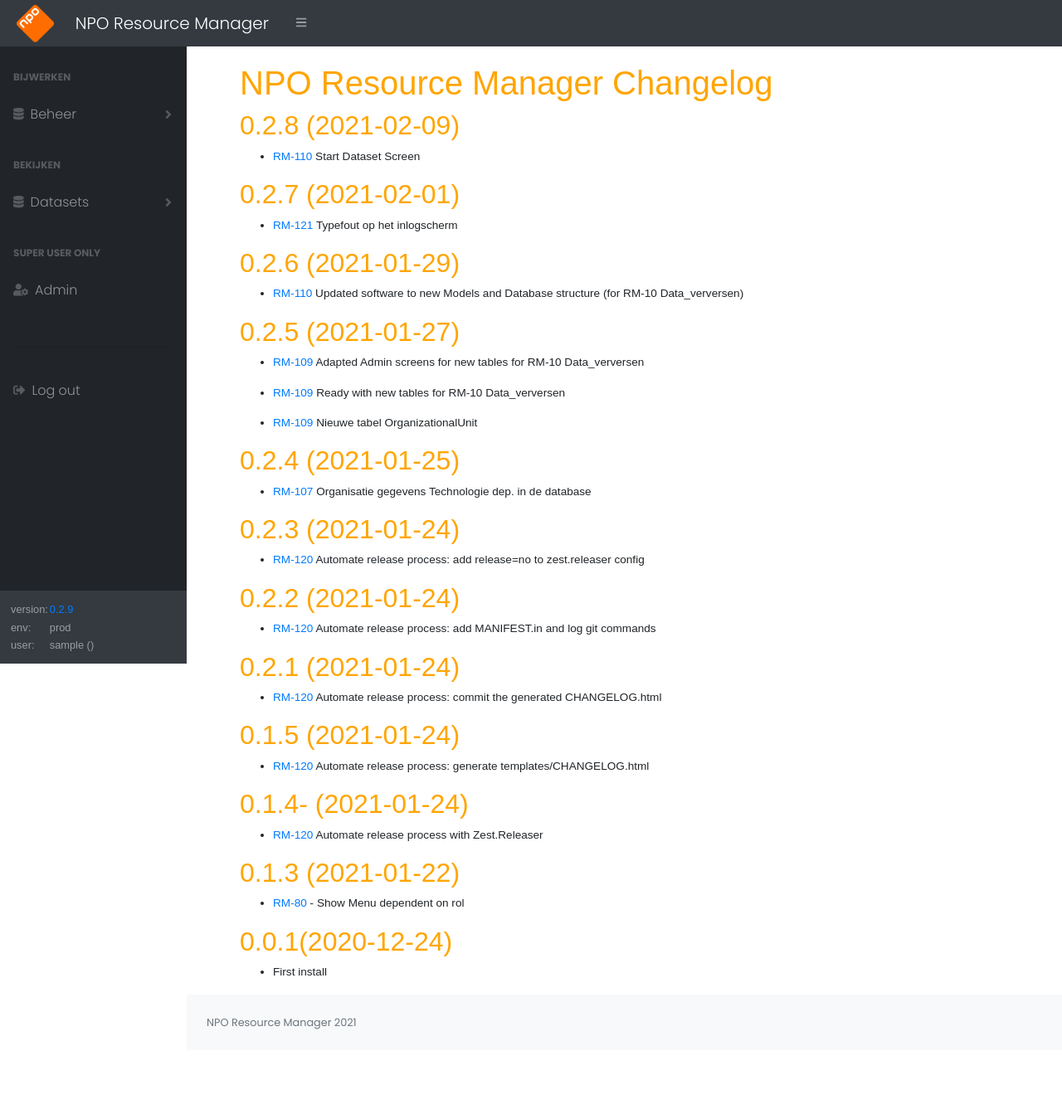
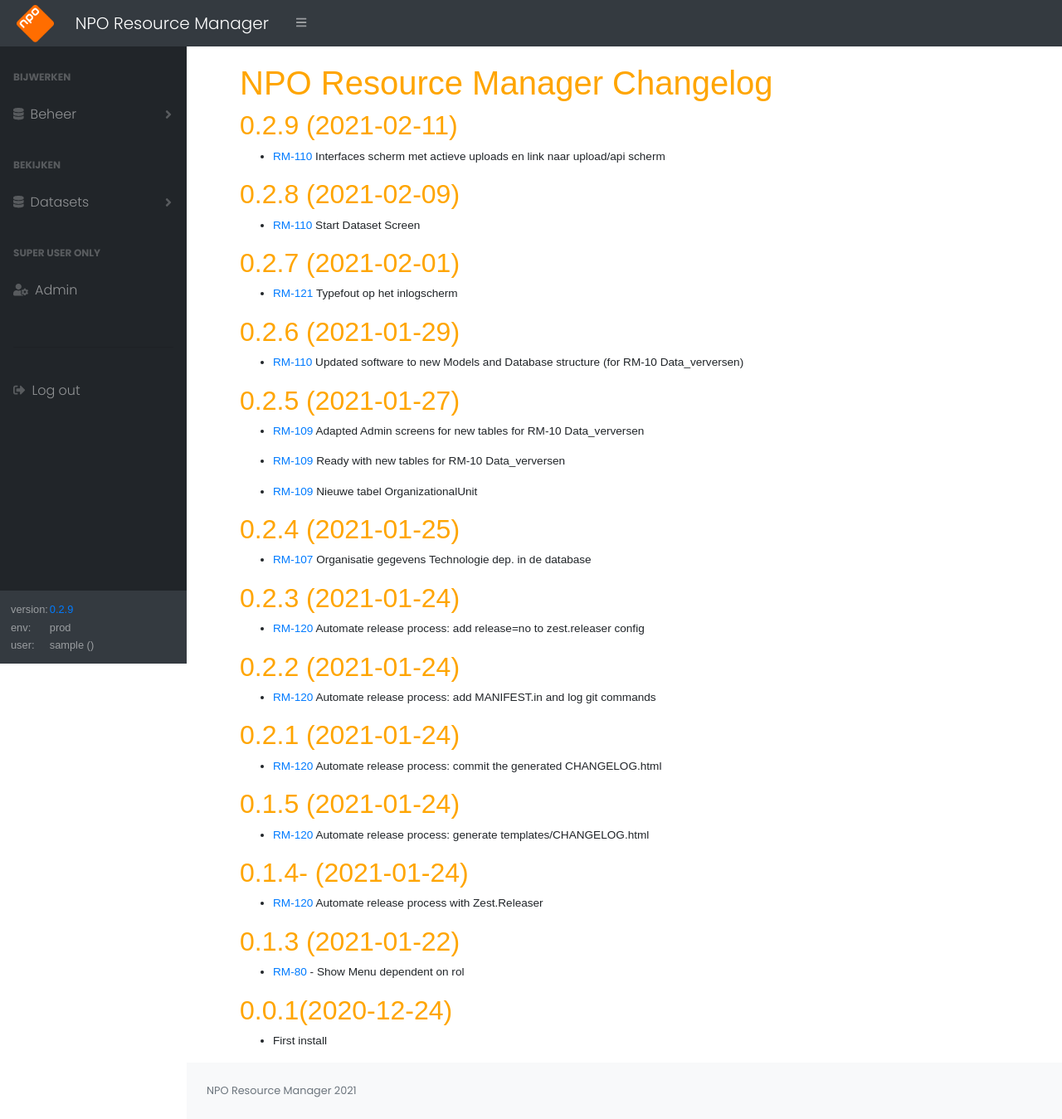
Before and after one commit to ikheetbas/Verhalen, a Django app: page /changelog in a window 1280 px wide. Shown: the whole page at 83% size. Before the commit the page ends 1241 px from the top, so only its background shows below. Run offline with Django 3.2, Linux system fonts and the light colour scheme; the visitor is signed in with stand-in values (Sample User, id 1); some libraries are stand-ins or nearby versions.

Commit message:
new CHANGELOG.html

```diff
--- a/templates/CHANGELOG.html
+++ b/templates/CHANGELOG.html
@@ -5,6 +5,10 @@
 <div class='container-fluid pl-3'>
 <br>
 <h1>NPO Resource Manager Changelog</h1>
+<h2>0.2.9 (2021-02-11)</h2>
+<ul>
+<li><a href="https://aesset.atlassian.net/browse/RM-110">RM-110</a> Interfaces scherm met actieve uploads en link naar upload/api scherm</li>
+</ul>
 <h2>0.2.8 (2021-02-09)</h2>
 <ul>
 <li><a href="https://aesset.atlassian.net/browse/RM-110">RM-110</a> Start Dataset Screen</li>
```
